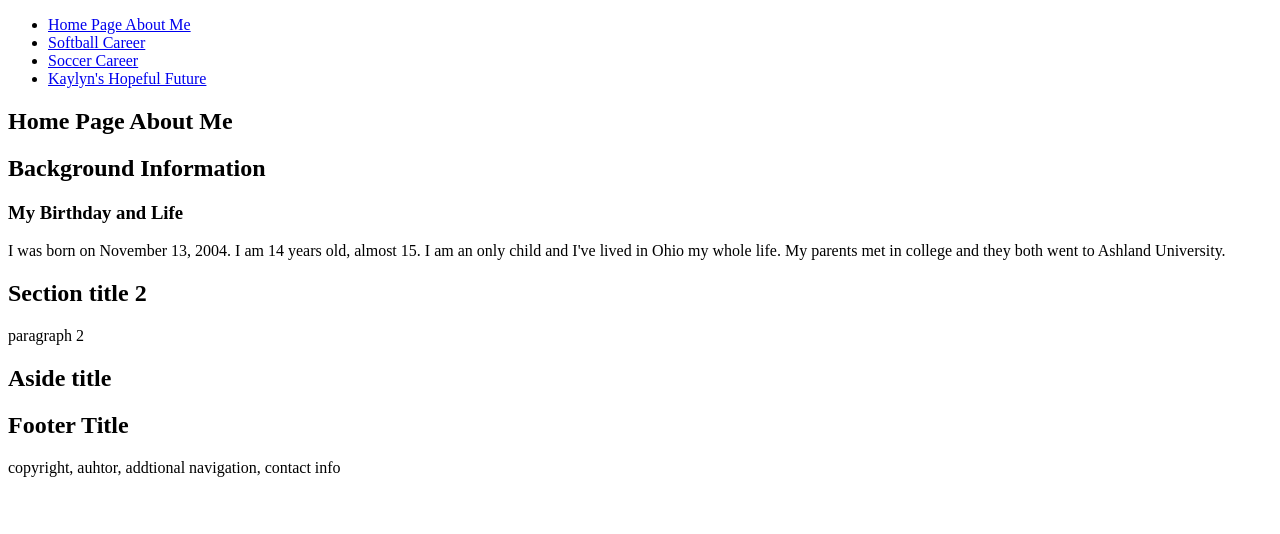
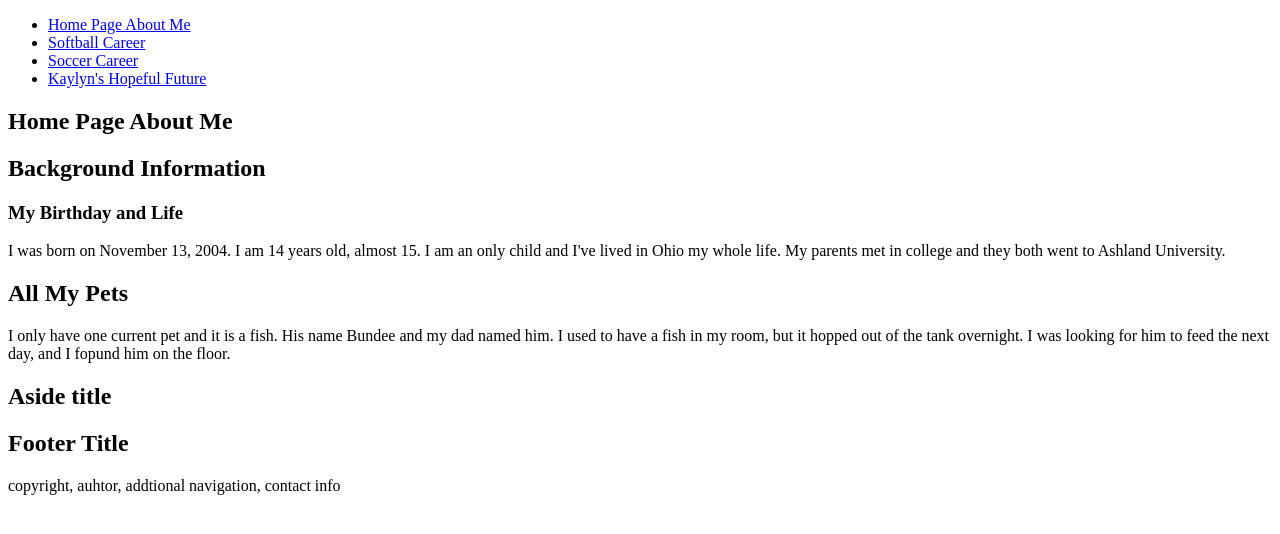
Before and after one commit to kaylynhopf/krazykat, a plain HTML site: page index.html.html in a window 1280 px wide. Drawn offline with Linux system fonts and the light colour scheme.

Commit message:
made a new p.

```diff
--- a/index.html.html
+++ b/index.html.html
@@ -26,8 +26,8 @@
         </section>
       </main>
       <section>
-        <h2>Section title 2</h2>
-        <p>paragraph 2</p>
+        <h2>All My Pets</h2>
+        <p>I only have one current pet and it is a fish. His name Bundee and my dad named him. I used to have a fish in my room, but it hopped out of the tank overnight. I was looking for him to feed the next day, and I fopund him on the floor.</p>
       </section>
       <aside class="">
         <h2>Aside title</h2>
```
